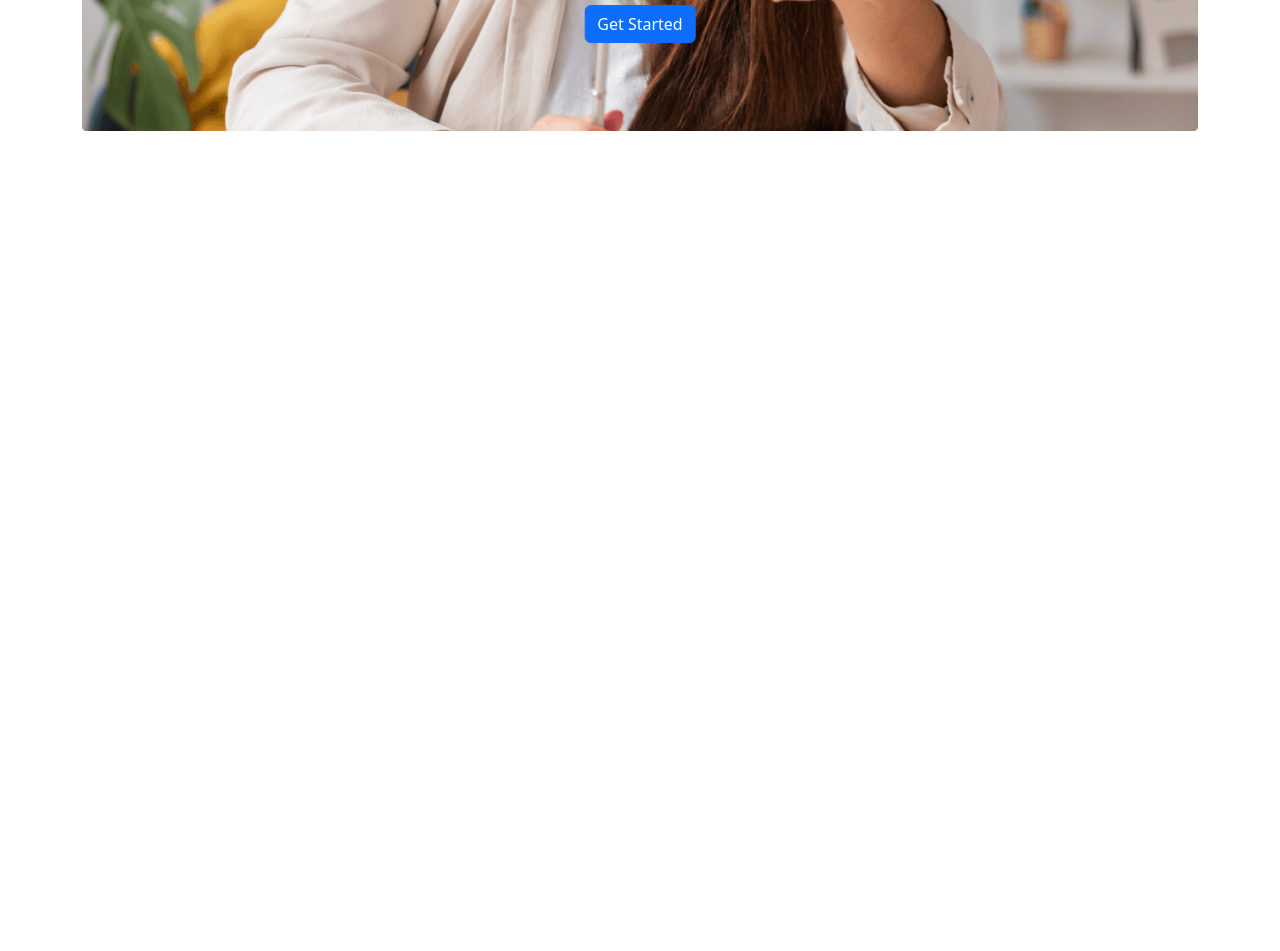
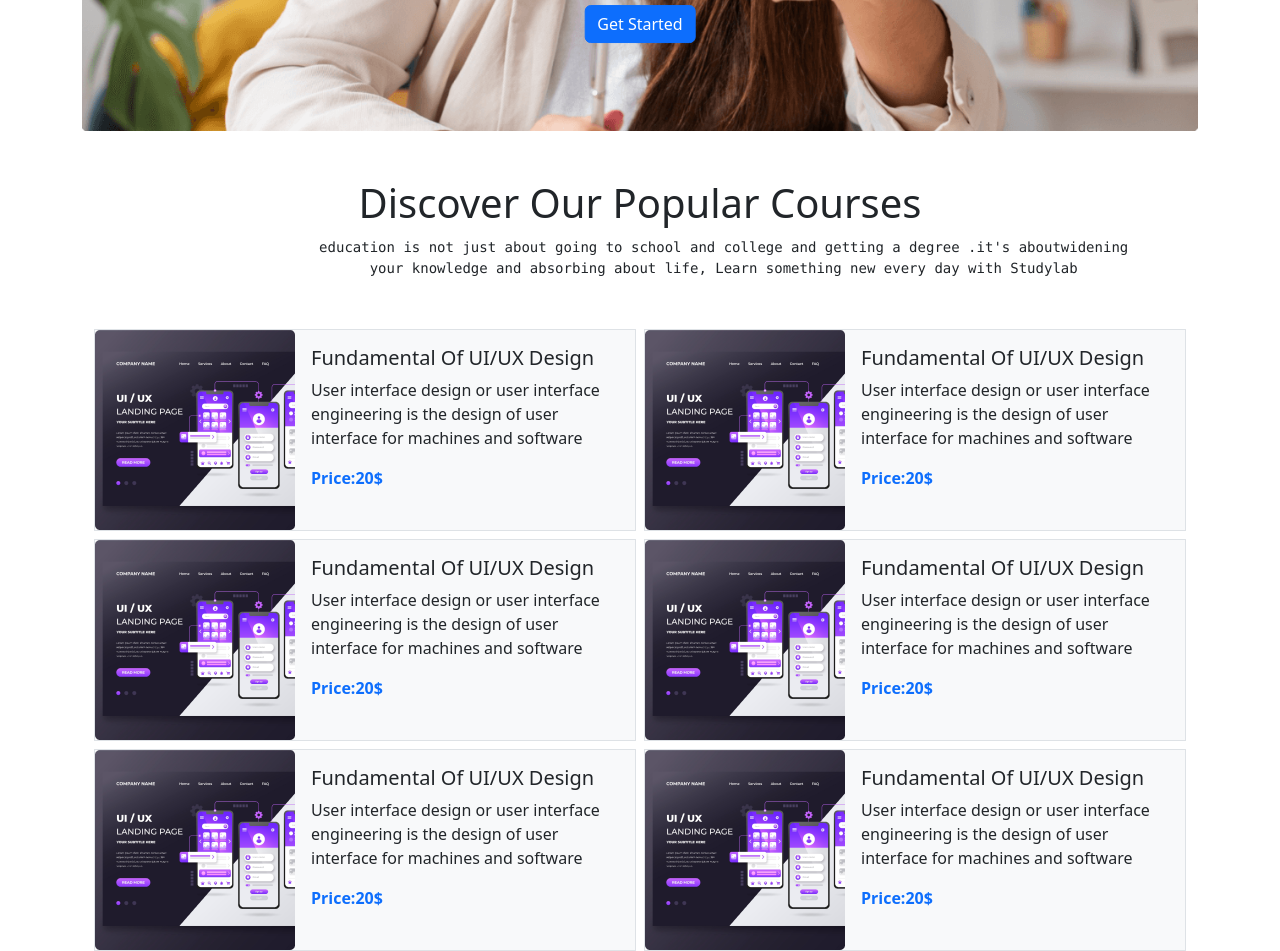
Before and after one commit to AkhiAkther/Study-Lab-Website, a plain HTML site: page index.html in a window 1280 px wide. Shown: the part 517-1468 px from the top of the page. Before the commit the page ends 800 px from the top, so only its background shows below. Drawn offline with Linux system fonts and the light colour scheme.

Commit message:
added courses

```diff
--- a/index.html
+++ b/index.html
@@ -97,6 +97,93 @@
     <!--------
          header end
          --------->
+         <!-- main part start  -->
+         <section class="container mt-5">
+          <div class="text-center">
+            <h1> Discover Our Popular Courses</h1>
+             <pre class="text-wrap w-75 margin">education is not just about going to school and college and getting a degree .it's aboutwidening your knowledge and
+              absorbing about life, Learn something new every day with Studylab</pre>
+          </div>
+          <div>
+            <div class="container ">
+              <div class="row g-2">
+                <div class="col-md-12 col-lg-6">
+                  <div class=" border bg-light d-flex">
+                    <div>
+                    <img src="images/course/course-1.png" alt="">
+                    </div>
+                    <div class="p-3">
+                      <h5>Fundamental Of UI/UX Design</h5>
+                      <p>User interface design or user interface engineering is the design of user interface for machines and software</p>
+                      <p class="fw-bold text-primary"> Price:20$</p>
+                    </div>
+                  </div>
+                </div>
+                <div class="col-md-12 col-lg-6">
+                  <div class=" border bg-light d-flex">
+                    <div>
+                      <img src="images/course/course-1.png" alt="">
+                      </div>
+                      <div class="p-3">
+                        <h5>Fundamental Of UI/UX Design</h5>
+                        <p>User interface design or user interface engineering is the design of user interface for machines and software</p>
+                        <p class="fw-bold text-primary"> Price:20$</p>
+                      </div>
+                  </div>
+                </div>
+                <div class="col-md-12 col-lg-6">
+                  <div class=" border bg-light d-flex">
+                    <div>
+                      <img src="images/course/course-1.png" alt="">
+                      </div>
+                      <div class="p-3">
+                        <h5>Fundamental Of UI/UX Design</h5>
+                        <p>User interface design or user interface engineering is the design of user interface for machines and software</p>
+                        <p class="fw-bold text-primary"> Price:20$</p>
+                      </div>
+                  </div>
+                </div>
+                <div class="col-md-12 col-lg-6">
+                  <div class=" border bg-light d-flex">
+                    <div>
+                      <img src="images/course/course-1.png" alt="">
+                      </div>
+                      <div class="p-3">
+                        <h5>Fundamental Of UI/UX Design</h5>
+                        <p>User interface design or user interface engineering is the design of user interface for machines and software</p>
+                        <p class="fw-bold text-primary"> Price:20$</p>
+                      </div>
+                  </div>
+                </div>
+                  <div class="col-md-12 col-lg-6">
+                    <div class=" border bg-light d-flex">
+                      <div>
+                      <img src="images/course/course-1.png" alt="">
+                      </div>
+                      <div class="p-3">
+                        <h5>Fundamental Of UI/UX Design</h5>
+                        <p>User interface design or user interface engineering is the design of user interface for machines and software</p>
+                        <p class="fw-bold text-primary"> Price:20$</p>
+                      </div>
+                    </div>
+                  </div>
+                    <div class="col-md-12 col-lg-6">
+                      <div class=" border bg-light d-flex">
+                        <div>
+                        <img src="images/course/course-1.png" alt="">
+                        </div>
+                        <div class="p-3">
+                          <h5>Fundamental Of UI/UX Design</h5>
+                          <p>User interface design or user interface engineering is the design of user interface for machines and software</p>
+                          <p class="fw-bold text-primary"> Price:20$</p>
+                        </div>
+                      </div>
+                    </div>
+              </div>
+            </div>
+          </div>
+         </section>
+         <!-- main part end -->
     <script src="bootstrap/bootstrap.min.js"></script>
 </body>
 </html>
--- a/styles.css
+++ b/styles.css
@@ -7,3 +7,8 @@
 .custom-font{
     font-size: 50px;
 }
+.margin{
+    margin-left: 20%;
+    margin-top: 10px;
+    margin-bottom: 50px;
+}
```
